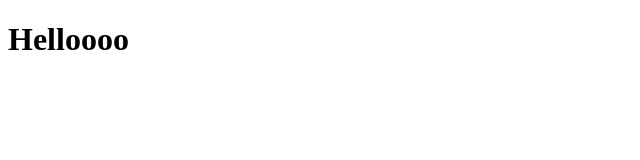
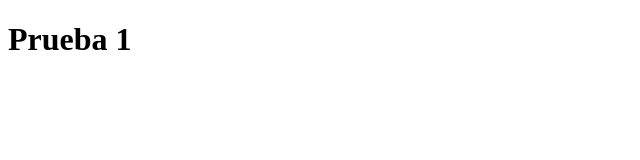
Before and after one commit to JesuuusArt/PruebasMerge, a plain HTML site: page index.html in a window 1280 px wide. Shown: the full height of the page, 0-640 px from the left. Drawn offline with Linux system fonts and the light colour scheme.

Commit message:
Prueba 1
Commit 1

```diff
--- a/index.html
+++ b/index.html
@@ -6,6 +6,6 @@
     <title>Document</title>
 </head>
 <body>
-    <h1>Helloooo</h1>
+    <h1>Prueba 1</h1>
 </body>
 </html>
```
